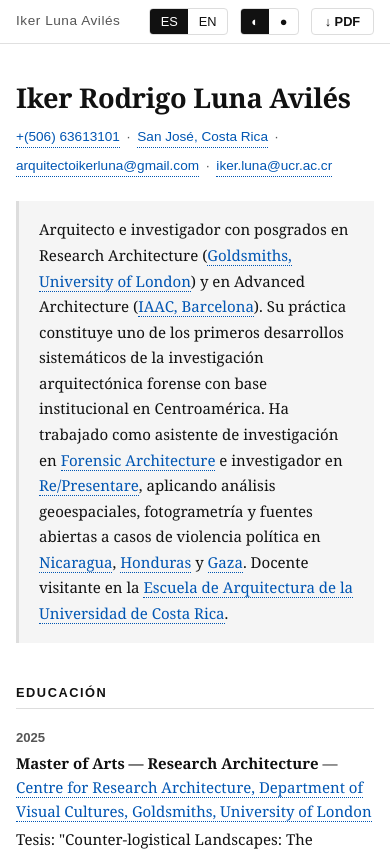
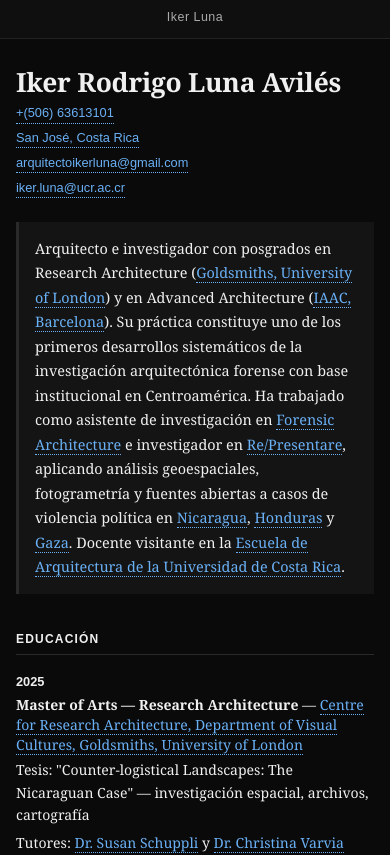
Before and after one commit to iluna007/il, a React (Vite) app: page / in a window 390 px wide. Shown: the top 855 px of the page. Built offline with nearby package versions, Linux system fonts and the light colour scheme.

Commit message:
Simplify navbar and default to dark theme with mobile optimizations.

```diff
--- a/index.html
+++ b/index.html
@@ -2,9 +2,11 @@
 <html lang="es">
   <head>
     <meta charset="UTF-8" />
-    <meta name="viewport" content="width=device-width, initial-scale=1.0" />
+    <meta name="viewport" content="width=device-width, initial-scale=1.0, viewport-fit=cover" />
     <meta name="description" content="CV de Iker Rodrigo Luna Avilés — arquitecto e investigador, San José, Costa Rica." />
     <meta name="author" content="Iker Rodrigo Luna Avilés" />
+    <meta name="theme-color" content="#0a0a0a" />
+    <meta name="apple-mobile-web-app-capable" content="yes" />
     <title>Iker Luna Avilés — CV</title>
     <link rel="icon" type="image/svg+xml" href="/favicon.svg" />
   </head>
--- a/src/App.css
+++ b/src/App.css
@@ -12,6 +12,9 @@
   --btn-active-text: #ffffff;
   --link-color: #0056b3;
   --bio-bg: #f5f5f5;
+  --entry-year-width: 130px;
+  --page-padding-x: 2rem;
+  --page-padding-y: 3rem;
 }
 
 [data-theme="dark"] {
@@ -26,10 +29,22 @@
   --btn-active-text: #0a0a0a;
   --link-color: #6ab0f5;
   --bio-bg: #141414;
+  color-scheme: dark;
+}
+
+[data-theme="light"] {
+  color-scheme: light;
 }
 
 /* ── Reset y base ──────────────────────────────────────────── */
 *, *::before, *::after { box-sizing: border-box; margin: 0; padding: 0; }
+
+html {
+  -webkit-text-size-adjust: 100%;
+  text-size-adjust: 100%;
+  scroll-behavior: smooth;
+  overflow-x: clip;
+}
 
 body {
   background: var(--bg);
@@ -38,14 +53,30 @@
   font-size: 15px;
   line-height: 1.6;
   transition: background 0.3s, color 0.3s;
+  min-height: 100dvh;
+  overflow-x: clip;
+  -webkit-font-smoothing: antialiased;
 }
+
+img, svg { max-width: 100%; height: auto; }
 
 a {
   color: var(--link-color);
   text-decoration: none;
   border-bottom: 1px dotted currentColor;
+  overflow-wrap: anywhere;
 }
 a:hover { text-decoration: underline; }
+
+p, .entry-content { overflow-wrap: break-word; }
+
+@media (prefers-reduced-motion: reduce) {
+  html { scroll-behavior: auto; }
+  *, *::before, *::after {
+    transition-duration: 0.01ms !important;
+    animation-duration: 0.01ms !important;
+  }
+}
 
 /* ── Navbar ────────────────────────────────────────────────── */
 .navbar {
@@ -54,11 +85,16 @@
   z-index: 100;
   display: flex;
   align-items: center;
-  justify-content: space-between;
-  padding: 0.6rem 2rem;
-  background: var(--nav-bg);
+  justify-content: center;
+  padding:
+    max(0.6rem, env(safe-area-inset-top))
+    max(var(--page-padding-x), env(safe-area-inset-right))
+    0.6rem
+    max(var(--page-padding-x), env(safe-area-inset-left));
+  background: color-mix(in srgb, var(--nav-bg) 92%, transparent);
   border-bottom: 1px solid var(--nav-border);
   backdrop-filter: blur(8px);
+  -webkit-backdrop-filter: blur(8px);
 }
 
 .navbar-name {
@@ -66,68 +102,51 @@
   font-size: 0.85rem;
   letter-spacing: 0.04em;
   color: var(--text-muted);
-}
-
-.navbar-controls {
-  display: flex;
-  align-items: center;
-  gap: 0.75rem;
-}
-
-.toggle-group {
-  display: flex;
-  border: 1px solid var(--border);
-  border-radius: 4px;
-  overflow: hidden;
-}
-
-.btn {
-  background: transparent;
-  border: none;
-  color: var(--text);
-  cursor: pointer;
-  font-family: sans-serif;
-  font-size: 0.8rem;
-  padding: 0.3rem 0.65rem;
-  transition: background 0.2s, color 0.2s;
-}
-.btn:hover { background: var(--border); }
-.btn.active {
-  background: var(--btn-active-bg);
-  color: var(--btn-active-text);
-}
-
-.btn-download {
-  border: 1px solid var(--border);
-  border-radius: 4px;
-  font-weight: bold;
-  font-size: 0.8rem;
-  padding: 0.3rem 0.8rem;
+  text-align: center;
 }
 
 /* ── Contenido principal ───────────────────────────────────── */
 .cv-main {
   max-width: 860px;
   margin: 0 auto;
-  padding: 3rem 2rem 5rem;
+  padding:
+    var(--page-padding-y)
+    max(var(--page-padding-x), env(safe-area-inset-right))
+    max(5rem, env(safe-area-inset-bottom))
+    max(var(--page-padding-x), env(safe-area-inset-left));
+  width: 100%;
 }
 
 /* ── Header ────────────────────────────────────────────────── */
 .cv-header h1 {
-  font-size: 2.4rem;
+  font-size: clamp(1.65rem, 4.5vw, 2.4rem);
   font-weight: 700;
   letter-spacing: -0.01em;
   margin-bottom: 0.4rem;
+  line-height: 1.15;
+  text-wrap: balance;
 }
 
 .contact-line {
   display: flex;
   flex-wrap: wrap;
-  gap: 0.4rem;
+  align-items: center;
+  gap: 0.35rem 0.5rem;
   font-family: sans-serif;
-  font-size: 0.85rem;
+  font-size: clamp(0.8rem, 2.2vw, 0.85rem);
   color: var(--text-muted);
   margin-bottom: 1.5rem;
+  line-height: 1.5;
+}
+
+.contact-line a {
+  word-break: break-word;
+}
+
+.contact-line .contact-sep {
+  color: var(--border);
+  -webkit-user-select: none;
+  user-select: none;
 }
 
 .bio-box {
@@ -135,8 +154,12 @@
   border-left: 3px solid var(--border);
   padding: 1rem 1.25rem;
   margin-bottom: 1rem;
-  font-size: 0.94rem;
+  font-size: clamp(0.9rem, 2.4vw, 0.94rem);
   line-height: 1.7;
+}
+
+.bio-box .bio {
+  text-wrap: pretty;
 }
 
 /* ── Secciones ─────────────────────────────────────────────── */
@@ -169,7 +192,7 @@
 /* ── Entradas ──────────────────────────────────────────────── */
 .cv-entry {
   display: grid;
-  grid-template-columns: 130px 1fr;
+  grid-template-columns: var(--entry-year-width) minmax(0, 1fr);
   gap: 0 1.5rem;
   margin-bottom: 1.1rem;
 }
@@ -180,11 +203,20 @@
   color: var(--text-muted);
   padding-top: 0.1rem;
   text-align: right;
-  white-space: nowrap;
+  line-height: 1.4;
+}
+
+.entry-content {
+  min-width: 0;
 }
 
 .entry-title {
   margin-bottom: 0.25rem;
+  line-height: 1.45;
+}
+
+.entry-content p + p {
+  margin-top: 0.35rem;
 }
 
 .entry-detail {
@@ -197,19 +229,140 @@
 .pub-title {
   font-style: italic;
   margin-bottom: 0.2rem;
+  line-height: 1.45;
 }
 
-/* ── Responsive ─────────────────────────────────────────────── */
+/* ── Tablet (portrait & small landscape) ───────────────────── */
+@media (max-width: 900px) {
+  :root {
+    --entry-year-width: 108px;
+    --page-padding-x: 1.5rem;
+    --page-padding-y: 2.5rem;
+  }
+
+  .cv-entry {
+    gap: 0 1rem;
+  }
+
+  .entry-year {
+    font-size: 0.78rem;
+  }
+
+  .cv-section {
+    margin-top: 2.25rem;
+  }
+}
+
+/* ── Tablet estrecha / móvil grande ────────────────────────── */
+@media (max-width: 768px) {
+  :root {
+    --page-padding-x: 1.25rem;
+    --page-padding-y: 2rem;
+  }
+
+  .navbar {
+    padding-top: max(0.5rem, env(safe-area-inset-top));
+  }
+
+  .navbar-name {
+    font-size: 0.8rem;
+  }
+
+  .contact-line .contact-sep {
+    display: none;
+  }
+
+  .contact-line {
+    flex-direction: column;
+    align-items: flex-start;
+    gap: 0.3rem;
+  }
+
+  .bio-box {
+    padding: 0.9rem 1rem;
+  }
+}
+
+/* ── Móvil ─────────────────────────────────────────────────── */
 @media (max-width: 600px) {
+  :root {
+    --page-padding-x: 1rem;
+    --page-padding-y: 1.75rem;
+  }
+
   .cv-entry {
     grid-template-columns: 1fr;
+    gap: 0.25rem;
+    padding-bottom: 0.35rem;
+    border-bottom: 1px solid color-mix(in srgb, var(--border) 65%, transparent);
   }
+
+  .cv-entry:last-child {
+    border-bottom: none;
+  }
+
   .entry-year {
     text-align: left;
     font-weight: 600;
-    margin-bottom: 0.2rem;
+    font-size: 0.8rem;
+    color: var(--accent);
+    white-space: normal;
   }
-  .cv-header h1 { font-size: 1.7rem; }
-  .navbar { padding: 0.5rem 1rem; }
-  .cv-main { padding: 2rem 1rem 4rem; }
+
+  .section-title {
+    font-size: 0.75rem;
+    letter-spacing: 0.1em;
+  }
+
+  .subsection-title {
+    margin-top: 1.25rem;
+  }
 }
+
+/* ── Móvil pequeño ─────────────────────────────────────────── */
+@media (max-width: 480px) {
+  body {
+    font-size: 14px;
+  }
+
+  .navbar-name {
+    font-size: 0.78rem;
+  }
+
+  .cv-main {
+    padding-bottom: max(3.5rem, env(safe-area-inset-bottom));
+  }
+
+  .entry-detail,
+  .pub-title {
+    font-size: 0.88rem;
+  }
+}
+
+/* ── Landscape móvil ───────────────────────────────────────── */
+@media (max-height: 500px) and (orientation: landscape) {
+  .cv-main {
+    padding-top: 1.25rem;
+    padding-bottom: 2rem;
+  }
+
+  .cv-header h1 {
+    font-size: 1.5rem;
+  }
+
+  .bio-box {
+    padding: 0.75rem 1rem;
+    margin-bottom: 0.5rem;
+  }
+
+  .cv-section {
+    margin-top: 1.75rem;
+  }
+}
+
+/* ── Pantallas táctiles ────────────────────────────────────── */
+@media (hover: none) and (pointer: coarse) {
+  a {
+    padding-block: 0.1rem;
+  }
+}
--- a/src/App.jsx
+++ b/src/App.jsx
@@ -7,15 +7,14 @@
 import "./App.css";
 
 export default function App() {
-  const [lang, setLang] = useState("es");
-  const [theme, setTheme] = useState("light");
+  const [lang] = useState("es");
 
   const data = cvData[lang];
   const s = data.sections;
 
   return (
-    <div className="app" data-theme={theme}>
-      <Navbar lang={lang} setLang={setLang} theme={theme} setTheme={setTheme} />
+    <div className="app" data-theme="dark">
+      <Navbar />
 
       <main className="cv-main" id="cv-content">
         <Header lang={lang} />
--- a/src/components/Header.jsx
+++ b/src/components/Header.jsx
@@ -27,13 +27,13 @@
       <h1>{data.name}</h1>
       <div className="contact-line">
         <a href={contact.phone.url}>{contact.phone.text}</a>
-        <span>·</span>
+        <span className="contact-sep" aria-hidden="true">·</span>
         <a href={contact.location.url} target="_blank" rel="noopener noreferrer">
           {contact.location.text}
         </a>
-        <span>·</span>
+        <span className="contact-sep" aria-hidden="true">·</span>
         <a href={contact.email1.url}>{contact.email1.text}</a>
-        <span>·</span>
+        <span className="contact-sep" aria-hidden="true">·</span>
         <a href={contact.email2.url}>{contact.email2.text}</a>
       </div>
       <div className="bio-box">
--- a/src/components/Navbar.jsx
+++ b/src/components/Navbar.jsx
@@ -1,58 +1,13 @@
 import { useEffect } from "react";
 
-export default function Navbar({ lang, setLang, theme, setTheme }) {
+export default function Navbar() {
   useEffect(() => {
-    document.documentElement.setAttribute("data-theme", theme);
-  }, [theme]);
-
-  const handlePdfDownload = () => {
-    const link = document.createElement("a");
-    link.href = "/IKER_CV_ES.pdf";
-    link.download = "IkerLuna_CV.pdf";
-    link.click();
-  };
+    document.documentElement.setAttribute("data-theme", "dark");
+  }, []);
 
   return (
     <nav className="navbar">
-      <span className="navbar-name">Iker Luna Avilés</span>
-
-      <div className="navbar-controls">
-        <div className="toggle-group">
-          <button
-            className={lang === "es" ? "btn active" : "btn"}
-            onClick={() => setLang("es")}
-          >
-            ES
-          </button>
-          <button
-            className={lang === "en" ? "btn active" : "btn"}
-            onClick={() => setLang("en")}
-          >
-            EN
-          </button>
-        </div>
-
-        <div className="toggle-group">
-          <button
-            className={theme === "light" ? "btn active" : "btn"}
-            onClick={() => setTheme("light")}
-            title="Fondo blanco"
-          >
-            ◐
-          </button>
-          <button
-            className={theme === "dark" ? "btn active" : "btn"}
-            onClick={() => setTheme("dark")}
-            title="Fondo negro"
-          >
-            ●
-          </button>
-        </div>
-
-        <button className="btn btn-download" onClick={handlePdfDownload}>
-          ↓ PDF
-        </button>
-      </div>
+      <span className="navbar-name">Iker Luna</span>
     </nav>
   );
 }
```
